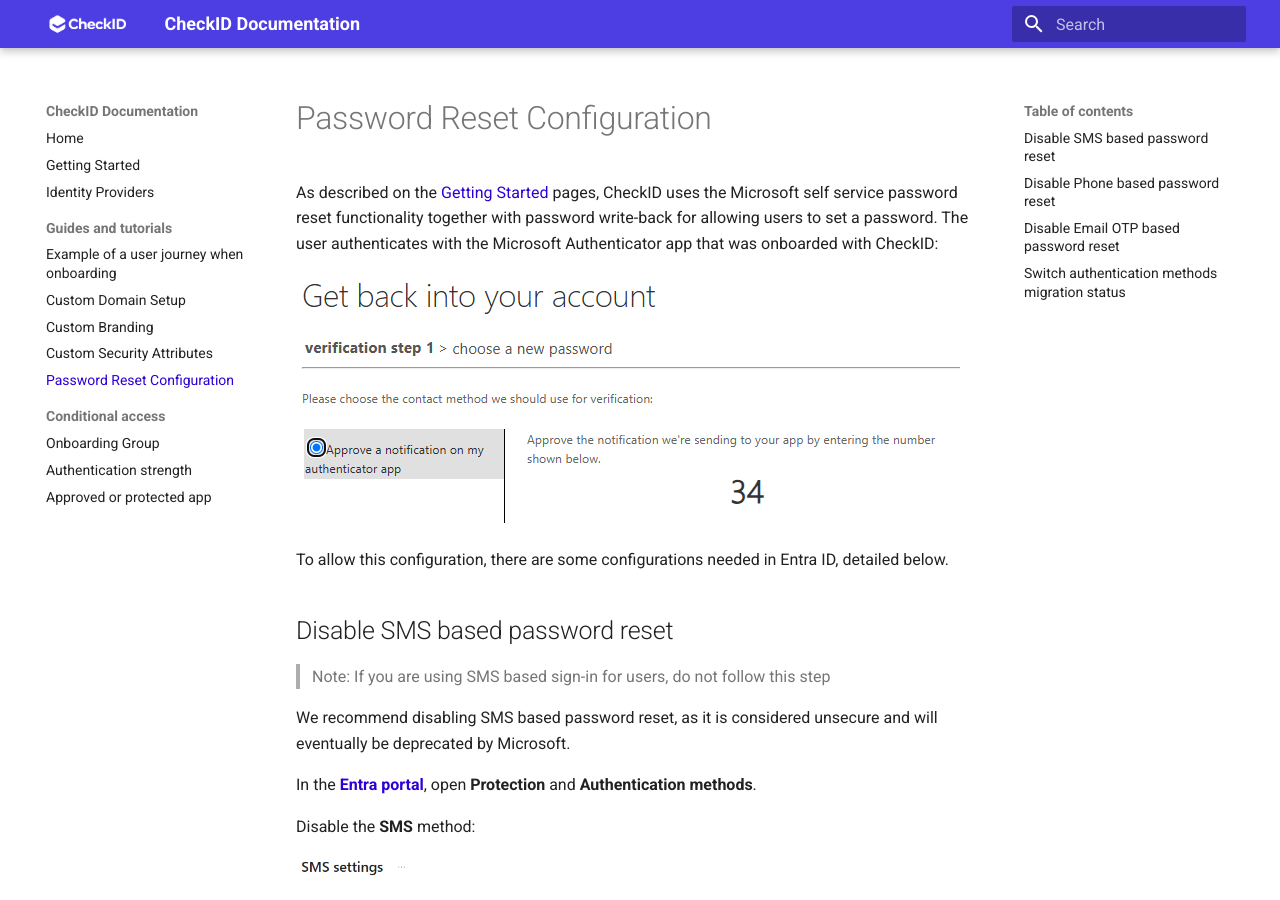
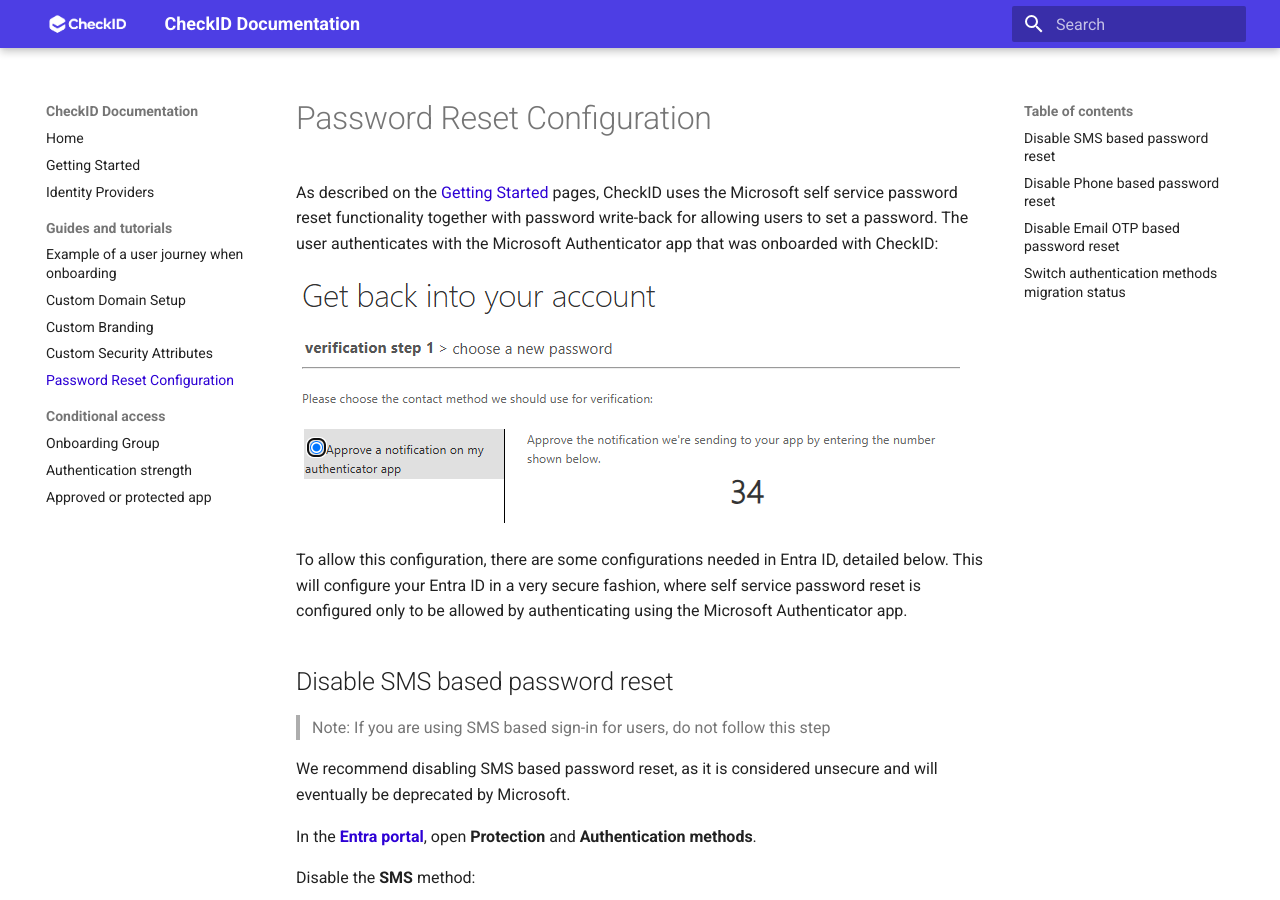
Before and after one commit to fortytwoservices/checkid-public-docs, an MkDocs documentation site: the page built from docs/Guides/Password-Reset-Configuration.md, in a window 1280 px wide and 900 px high. Built offline with MkDocs 1.6.1 and Material for MkDocs 9.7.7, drawn with Linux system fonts in a browser that asks for light colours.

Commit message:
Update text
Signed-off-by: Marius Solbakken Mellum <marius.solbakken@fortytwo.io>

```diff
--- a/docs/Guides/Password-Reset-Configuration.md
+++ b/docs/Guides/Password-Reset-Configuration.md
@@ -4,7 +4,7 @@
 
 ![alt text](../image-3.png)
 
-To allow this configuration, there are some configurations needed in Entra ID, detailed below.
+To allow this configuration, there are some configurations needed in Entra ID, detailed below. This will configure your Entra ID in a very secure fashion, where self service password reset is configured only to be allowed by authenticating using the Microsoft Authenticator app.
 
 ## Disable SMS based password reset
 
```
